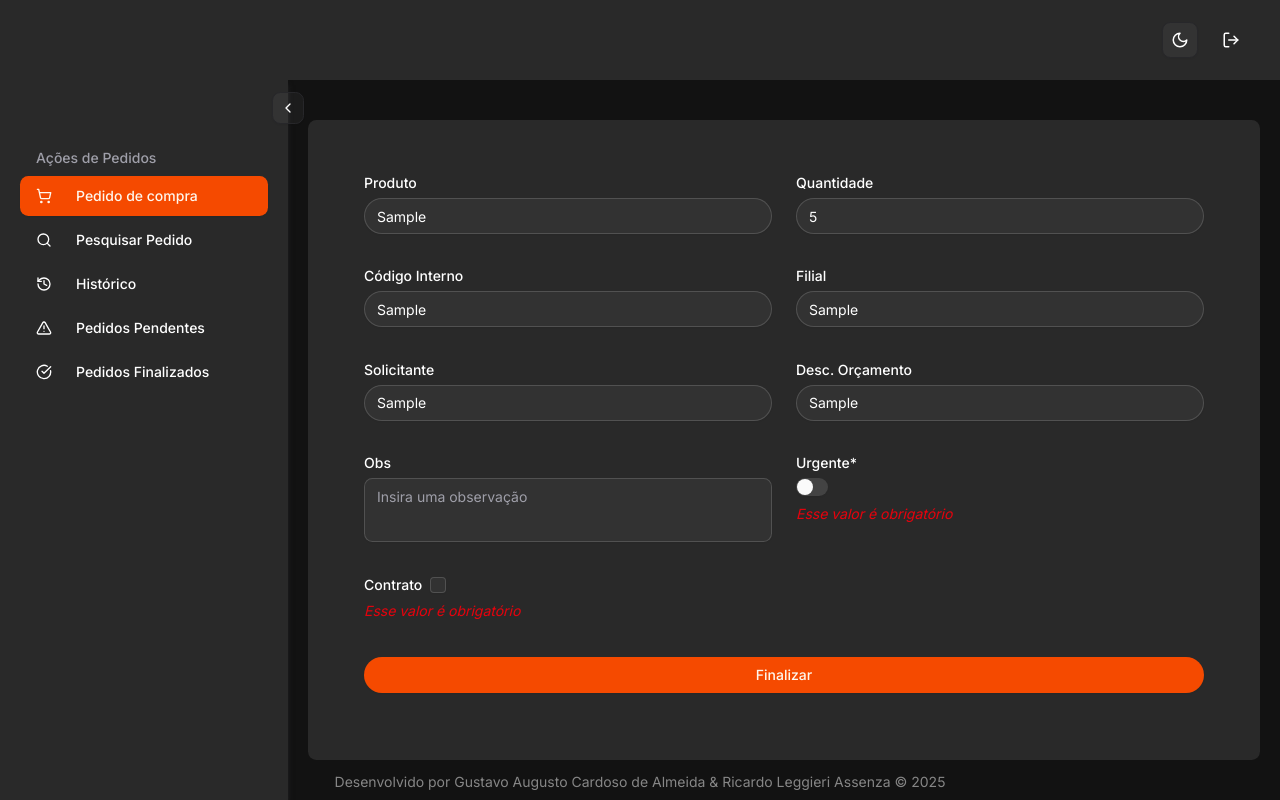
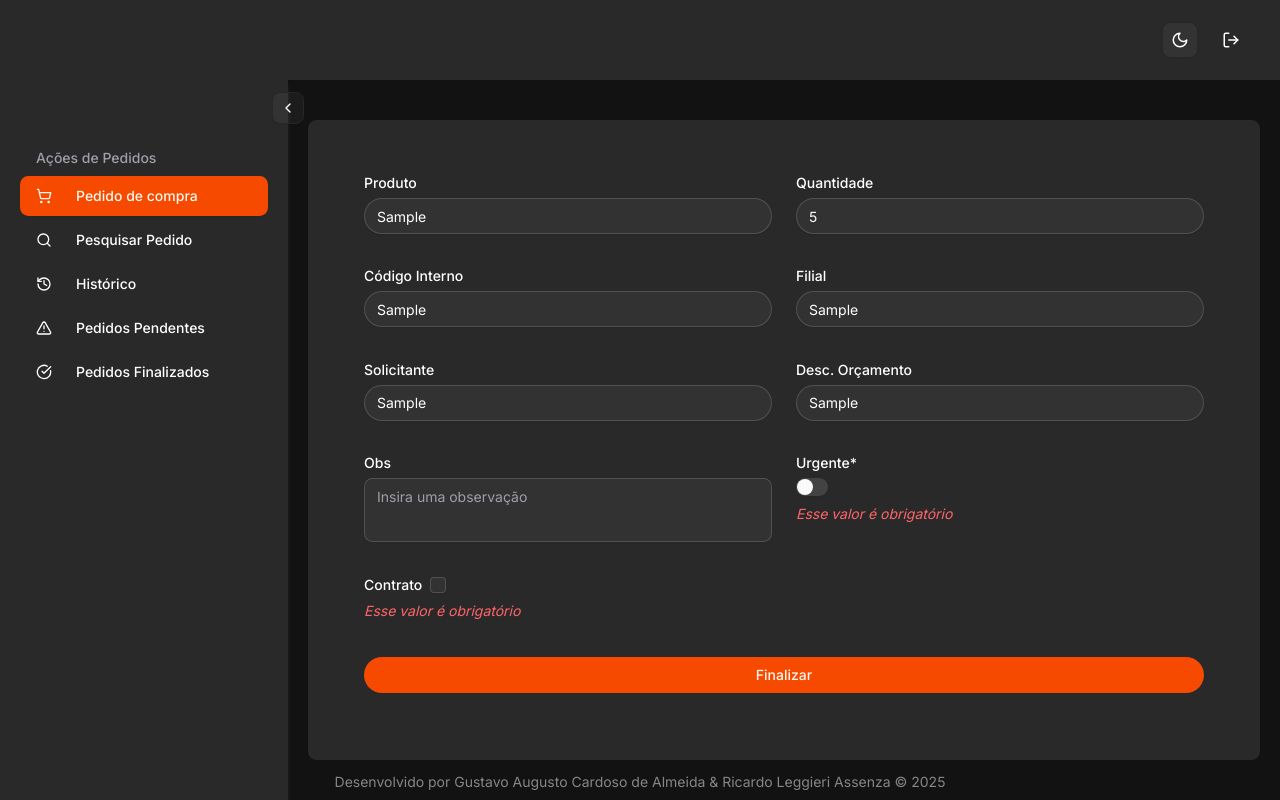
Before and after one commit to Guxxtavoww/wind.front, a Next.js app: page /hub/purchase-order in a window 1280 px wide. Both pictures are taken after typing "Sample", "5", "Sample", "Sample", "Sample", "Sample" into the empty fields and a click on the button "Finalizar". Built offline with nearby package versions, Linux system fonts and the light colour scheme.

Commit message:
Chore: adding stuff

```diff
--- a/src/components/app/field-info.tsx
+++ b/src/components/app/field-info.tsx
@@ -6,7 +6,7 @@ export function FieldInfo({ field }: { field: AnyFieldApi }) {
   return (
     <>
       {field.state.meta.isTouched && field.state.meta.errors.length ? (
-        <em className="text-sm text-red-600">
+        <em className="text-sm text-destructive">
           {[...new Set(field.state.meta.errors.map((err) => err.message))].join(
             ', '
           )}
```
